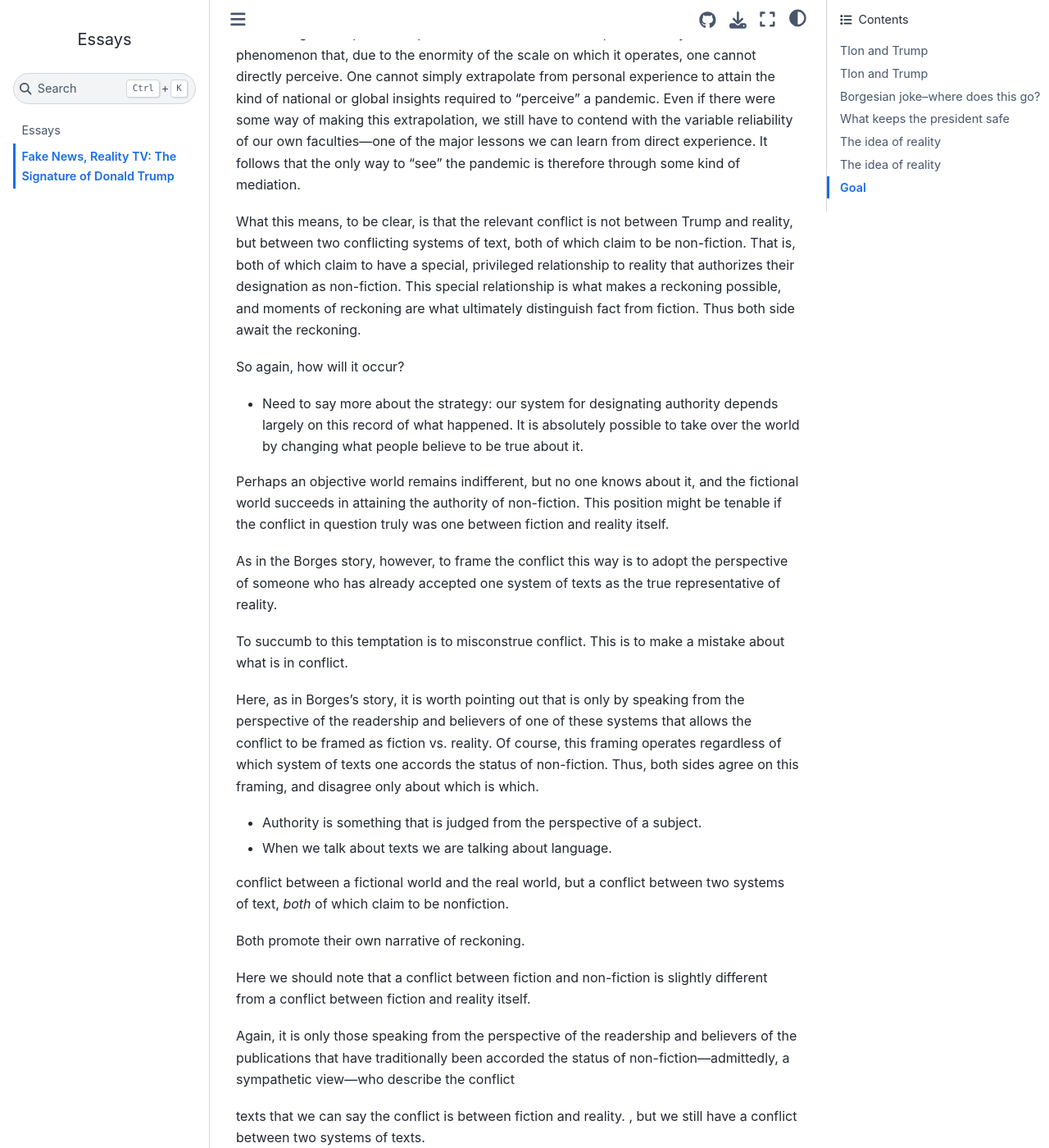
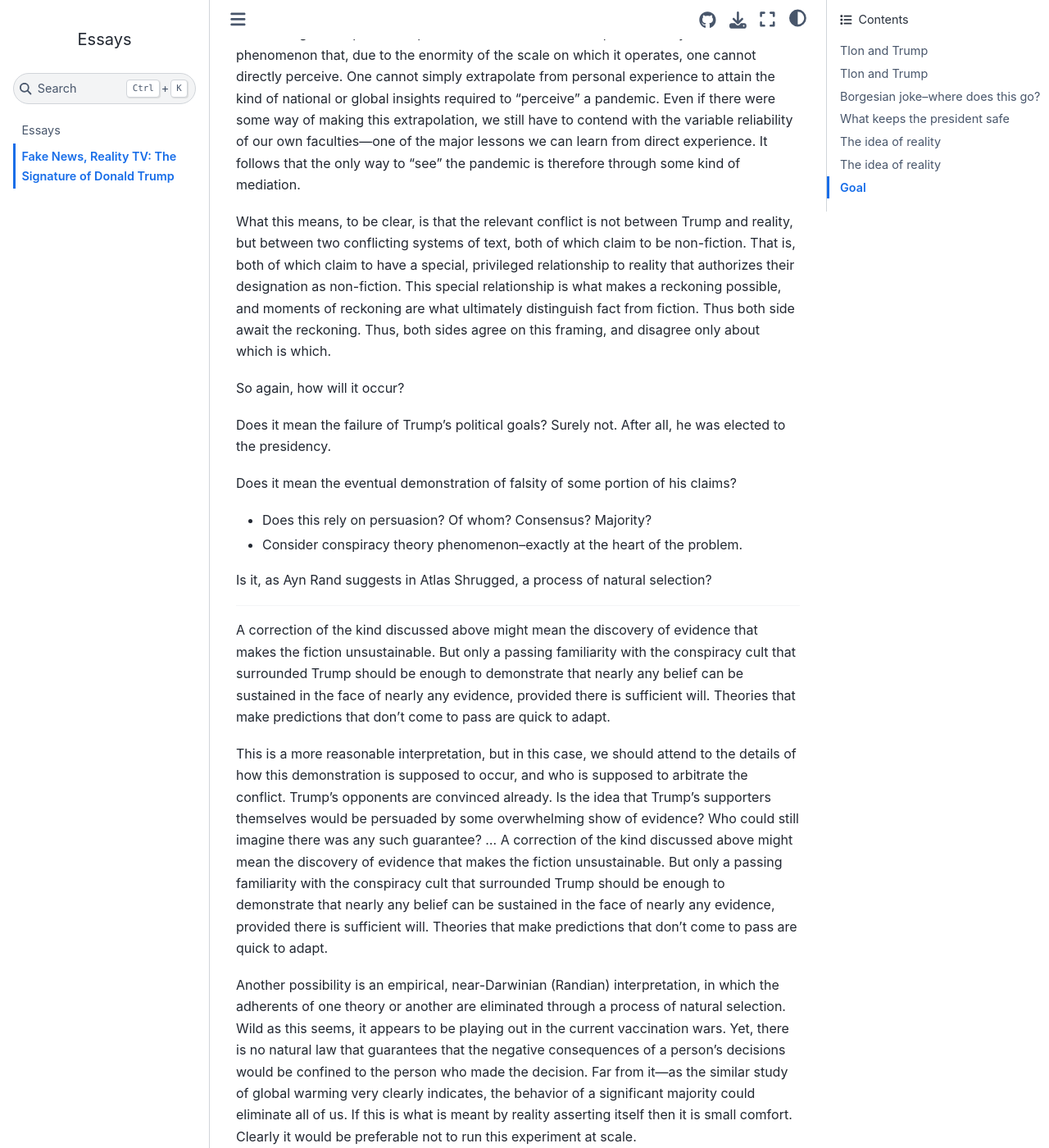
Before and after one commit to gramlogic/essays, a Jupyter Book: the page built from ior/intro.md, in a window 1280 px wide and 1400 px high, scrolled down 4939 px. Shown: the whole window at 82% size. Built offline with Jupyter Book 1.0.4 settings and Sphinx 7.4.7 and the Sphinx Book theme 1.1.4, drawn with Linux system fonts in a browser that asks for light colours; some of the changed text lies outside the part shown.

Commit message:
continuing cleanup and organizing fragments

```diff
--- a/ior/intro.md
+++ b/ior/intro.md
@@ -75,72 +75,32 @@ But here again the pandemic provides and instructive example of exactly the kind
 
 What this means, to be clear, is that the relevant conflict is not between Trump and reality, but between two conflicting systems of text, both of which claim to be non-fiction. That is, both of which claim to have a special, privileged relationship to reality that authorizes their designation as non-fiction. This special relationship is what makes a reckoning possible, and moments of reckoning are what ultimately distinguish fact from fiction.
 Thus both side await the reckoning.
+Thus, both sides agree on this framing, and disagree only about which is which.
 
 So again, how will it occur?
 
+Does it mean the failure of Trump's political goals? Surely not. After all, he was elected to the presidency.
 
-* Need to say more about the strategy: our system for designating authority depends largely on this record of what happened. It is absolutely possible to take over the world by changing what people believe to be true about it.
+Does it mean the eventual demonstration of falsity of some portion of his claims?
+  * Does this rely on persuasion? Of whom? Consensus? Majority?
+  * Consider conspiracy theory phenomenon--exactly at the heart of the problem.
+
+Is it, as Ayn Rand suggests in Atlas Shrugged, a process of natural selection?
+
+---
 
 
+A correction of the kind discussed above might mean the discovery of evidence that makes the fiction unsustainable. But only a passing familiarity with the conspiracy cult that surrounded Trump should be enough to demonstrate that nearly any belief can be sustained in the face of nearly any evidence, provided there is sufficient will. Theories that make predictions that don't come to pass are quick to adapt.
 
-Perhaps an objective world remains indifferent, but no one knows about it, and the fictional world succeeds in attaining the authority of non-fiction.
-This position might be tenable if the conflict in question truly was one between fiction and reality itself.
-
-As in the Borges story, however, to frame the conflict this way is to adopt the perspective of someone who has already accepted one system of texts as the true representative of reality.
-
-To succumb to this temptation is to misconstrue conflict.
-This is to make a mistake about what is in conflict.
-
-Here, as in Borges's story, it is worth pointing out that
-is only by speaking from the perspective of the readership and believers of one of these systems that allows the conflict to be framed as fiction vs. reality. Of course, this framing operates regardless of which system of texts one accords the status of non-fiction. Thus, both sides agree on this framing, and disagree only about which is which.
-
-* Authority is something that is judged from the perspective of a subject.
-* When we talk about texts we are talking about language.
-
-
- conflict between a fictional world and the real world, but a conflict between two systems of text, _both_ of which claim to be nonfiction.
-
-Both promote their own narrative of reckoning.
-
-Here we should note that a conflict between fiction and non-fiction is slightly different from a conflict between fiction and reality itself.
-
-Again, it is only those speaking from the perspective of the readership and believers of the publications that have traditionally been accorded the status of non-fiction---admittedly, a sympathetic view---who describe the conflict
-
- texts that we can say the conflict is between fiction and reality. , but we still have a conflict between two systems of texts.
-
- One fictional world can overthrow another, but a fictional world cannot overthrow a non-fictional one---and this is the primary law of the non-fictional world. If it were to be violated we would discover, like Borges's protagonists, that the governing principles of the world do not distinguish between fiction and non-fiction.
-
-*
-
-
-
-not under the jurisdiction of a human arbitrator, but is measured instead by their relationship to actual events and phenomena. But without some proof or consequences there is no "correction."
-
-Otherwise, if it is possible on a grand
-
-The texts of non-fiction have a special relation to real events and facts and cannot be adulterated. Note that this relies on reckoning--this is the key that distinguishes between the two stories. The anything possible of fiction and the anchored texts of non-fiction.
-
-So the conflict really is not between reality and fiction, but between fiction and non-fiction. Two systems of texts. And both claim to be true. Like the Borges story, it is not the real world that is invaded, but one system of texts that takes over another.
-
-If we skip reckoning, reality maybe doesn't care, but also fiction can do anything.
-
-So the correction narrative turns out to be the key that distinguishes between these two stories. Therefore, we should look at what it really claims. Key to understanding it is to say what "failure" means.
-
-Does it mean the failure of Trump's political goals? Surely not. After all, he was elected to the presidency.
-
-Does it mean the eventual demonstration of falsity of some portion of his claims? This is a more reasonable interpretation, but in this case, we should attend to the details of how this demonstration is supposed to occur, and who is supposed to arbitrate the conflict. Trump's opponents are convinced already. Is the idea that Trump's supporters themselves would be persuaded by some overwhelming show of evidence? Who could still imagine there was any such guarantee?
+This is a more reasonable interpretation, but in this case, we should attend to the details of how this demonstration is supposed to occur, and who is supposed to arbitrate the conflict. Trump's opponents are convinced already. Is the idea that Trump's supporters themselves would be persuaded by some overwhelming show of evidence? Who could still imagine there was any such guarantee?
 ...
 A correction of the kind discussed above might mean the discovery of evidence that makes the fiction unsustainable. But only a passing familiarity with the conspiracy cult that surrounded Trump should be enough to demonstrate that nearly any belief can be sustained in the face of nearly any evidence, provided there is sufficient will. Theories that make predictions that don't come to pass are quick to adapt.
-
-
 
 Another possibility is an empirical, near-Darwinian (Randian) interpretation, in which the adherents of one theory or another are eliminated through a process of natural selection. Wild as this seems, it appears to be playing out in the current vaccination wars. Yet, there is no natural law that guarantees that the negative consequences of a person's decisions would be confined to the person who made the decision. Far from it---as the similar study of global warming very clearly indicates, the behavior of a significant majority could eliminate all of us. If this is what is meant by reality asserting itself then it is small comfort. Clearly it would be preferable not to run this experiment at scale.
 
 even worse: no correlation to survival-- What is the ant's theory of gravity? Or a negative correlation: an incorrect belief that makes survival more likely.
 
-In this case a "correction" means that there is a special relationship between non-fiction and reality that guarantees a correction.
-
-
+What if identity is more important than survival? Or, conversely that giving up identity is a worse kind of death.
 
 In this scenario, there is no
 
@@ -149,36 +109,17 @@ In this scenario, there is no
 * try skipping consequences
 * there is some natural affinity between non-fiction and reality
 
-
 If this seems like a problem, then it turns out that the conflict was never between reality and fiction, but between fiction and nonfiction. That is, we have to refine our model of the conflict. It is a conflict between two systems of texts, both of which claim to be the true representative of an underlying reality. To believe in the correction narrative is to believe that "the truth will out." False statements will eventually be shown to be false. Or at least, given enough false statements, a dissonance will emerge that allows us (someone?) to recognize their falsity.
 
 If this is the case, Trump's plan could achieve its highest goals: the inconvenient facts of the world could be pretended away. What thi
 
-
-
-This leads to the
-
 Failure could mean that the truth will out---that by some process false statements are eventually revealed to be false.
-
-
-
-
-
- even if there is no person who understands this
-
-a failure to take over reality. The truth will out.
-
-It is good to remember that the fantasy of course has very serious consequences any time it becomes the basis for decisions and behavior. Moreover, "failure" here might entail being proven wrong in a way that has catastrophic consequences for believers and non-believers alike. So this is not tremendously comforting, even if you believe it.
-
-
-
 
 Is this true? Is the correction narrative the distinction? If we accept that the contest is between reality and fiction, then it seems the correction narrative must be the distinction, because if fiction could take over reality, it wasn't reality. This is what the protagonists of the Borges story learned.
 
 And yet, are we really so confident that Donald Trump could not have prevailed? Not simply in maintaining power, but in permanently altering the record of what happened. In changing the historical record of what were the "facts"?
 
 It must be obvious by now that he could have won. That no natural law would have prevented it. To establish this is already to win a certain concession: the status quo that he challenged was not "reality" itself, but merely its self-appointed chroniclers.
-
 
 Problems:
 * Minor: complacency
@@ -188,39 +129,22 @@ Problems:
   * What was the basis for authority in the first place?
     * Where did the first world come from?
 
-
-
   * both sides can make this claim
   * If Trump had one we would learn we were not in the kind of world we thought we lived in.
 
+The difficulties are surely not lost on Borges. To engage with these questions is to discover we are not in the kind of world we thought we lived in.
 
 What the narrative boils down to is that Trump's defeat was an example of reality conquering a self-serving fantasy. It is comforting after the fact.
 
 The first problem is that both sides in a political contest always claim that their own version of reality is the true one.
 
-Of course, it is only by a kind of hyperbole
-
 Likewise, if Trump had succeeded we also would have learned we live in a different kind of world.
-
 
 This revised interpretation provides a better model for understanding the phenomenon of Trump. It is only as a convenient simplification and crude hyperbole that we can speak of a clean line between Trump world and the real world.
 
-* correction narrative
+Of course, it is only as a provisional and convenient approximation that we divide the story into its realistic and unrealistic phases, both of which are intertwined together to form a single text.
 
-Of course, there is only one story. Tlon exists as part of the "outer" fictional world. What the success of Tlon reveals is simply that our initial expectations about this outer world were incorrect. We begin with the impression that we are witnessing a realistic world, but in such a world Tlon could not have won. Rather, increasingly as the story progresses we get to a state of events
-
-As the events of the story cause the realistic world to lose influence to the fantastical world, the story of their conflict also shifts its character.
-
-* Phases of the story: realistic to fantastical.
-* A single story: what kind of story is it?
-
-This view of the events of the story does not pose a challenge to the definition of the word reality. It does raise a question of
-
- This sets up a very careful inflection point: the question of whether the story is plausible depends on whether it is evaluated from the perspective of the initial, realistic, world or the final, fantastical one. By the logic of realistic narrative, it is implausible that a fantasy world could take over reality. By the logic of a fantasy narrative, it is plausible. As the fantasy world achieves its conquest, the fantasy logic rises to dominance.
-
-The observation that both worlds are fictional represents a breakdown of the authority of the realistic world, which asserts itself as the more serious one.
-
-Of course, it is only as a provisional and convenient approximation that we divide the story into its realistic and unrealistic phases, both of which are intertwined together to form a single text. The fact that this is easy to forget this was surely not lost on Borges. He makes use of our expectations by setting us up to imagine the world in one way and then gradually introducing information that makes this initial conception impossible to sustain. Rather than a contest between two separate worlds, we have really a kind of power struggle over what ideas and representations are understood as authoritative.
+The fact that this is easy to forget this was surely not lost on Borges. He makes use of our expectations by setting us up to imagine the world in one way and then gradually introducing information that makes this initial conception impossible to sustain. Rather than a contest between two separate worlds, we have really a kind of power struggle over what ideas and representations are understood as authoritative.
 
 Even this is not quite right, since the world of Tlon is part of the story.
 
@@ -228,20 +152,6 @@ Even this is not quite right, since the world of Tlon is part of the story.
 * This contest of logics is a better way of thinking about what is happening.
 * New paragraph: So it is also with respect to Donald Trump. Only as hyperbole or convenient approximation can we talk about separate universes.
 * Just as the story of Tlon really exists, so does Donald Trump the man, and so does the National Enquirer and the Apprentice. What we have instead is a lot of texts struggling to establish a logic that supports them. This is not to imply equality, but the grounds for asserting superiority are complex. Much is based on aesthetics, and this is genuinely a contest of etiquette that can be fairly charged as elitist.
-
-
-
-Talk about "reality" vs Trump universe. It is an oversimplification. Elements of Trump's world are obviously as real as the life of any individual.
-
-And of course even fantasies are part of the real world.
-
-What happens in the story gives us a better model: certain aspects of the world have risen to prominence
-
-[Return later to an examination of these two logics.]
-
-"In the real world"
-
-If Trump's fiction is up against the real world, on the other hand, the implicit logic that makes it possible to conceive of such a world also suggests we should expect some kind of "correction" since reality is a thing that cannot be denied or ignored without penalty.
 
 Thus, many maintained a faith that there would eventually and inevitably be some kind of "correction." And with Trump's universe now seemingly in retreat, this correction narrative seems poised to reassert itself. A narrative that claims things like infectious diseases can't be conjured away with inventive press releases, and the decision to collectively ignore them will be rebuffed by our collective elimination. Small comfort. Clearly it would be preferable not to wait for such an intervention. And the political advantage of the claim that reality itself will assure an outcome always carries a danger of encouraging inaction.
 
```
Also changed, not shown: ior/intro_scrap.md (added, +57 -0 lines), ior/scratch.md (+0 -2 lines).
